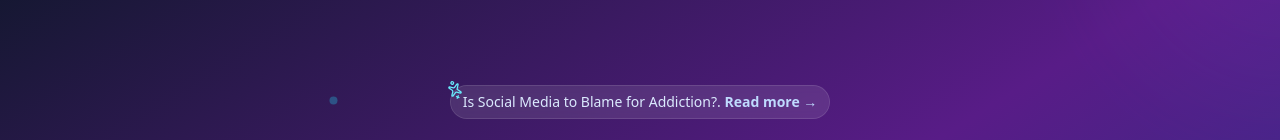
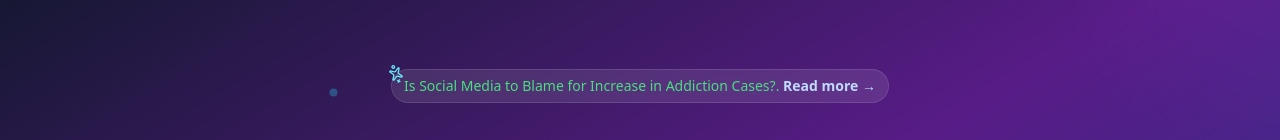
Before and after one commit to bkoimett/serenity-mern, a React (Vite) app in the folder client/: page / in a window 1280 px wide. Shown: the part 138-278 px from the top of the page. Built offline with nearby package versions, Linux system fonts and the light colour scheme; no server answers.

Commit message:
refactor(client): fix visibility and branding issues

```diff
--- a/client/src/components/Hero.jsx
+++ b/client/src/components/Hero.jsx
@@ -127,12 +127,12 @@ export function Hero() {
         />
       </div>
 
-      <div className="relative max-w-7xl mx-auto px-4 sm:px-6 lg:px-8 py-20 lg:py-40">
+      <div className="relative max-w-7xl mx-auto px-4 sm:px-6 lg:px-8 py-20 lg:py-36">
         {/* Announcement Banner */}
         <ScrollAnimation yOffset={30} duration={0.8}>
           <div className="hidden sm:mb-8 sm:flex sm:justify-center">
             <motion.div
-              className="relative rounded-full px-3 py-1 text-sm/6 text-blue-100 ring-1 ring-white/20 hover:ring-white/30 transition-all duration-200 bg-white/10 backdrop-blur-sm cursor-pointer"
+              className="relative rounded-full px-3 py-1 text-sm/6 text-green-400 ring-1 ring-white/20 hover:ring-white/30 transition-all duration-200 bg-white/10 backdrop-blur-sm cursor-pointer"
               whileHover={{ scale: 1.05 }}
               whileTap={{ scale: 0.95 }}
             >
@@ -143,7 +143,7 @@ export function Hero() {
               >
                 <Sparkles className="w-4 h-4 text-cyan-300" />
               </motion.div>
-              Is Social Media to Blame for Addiction?.{" "}
+              Is Social Media to Blame for Increase in Addiction Cases?.{" "}
               <a
                 href="/blog"
                 className="font-semibold text-blue-200 hover:text-white transition-colors"
```
